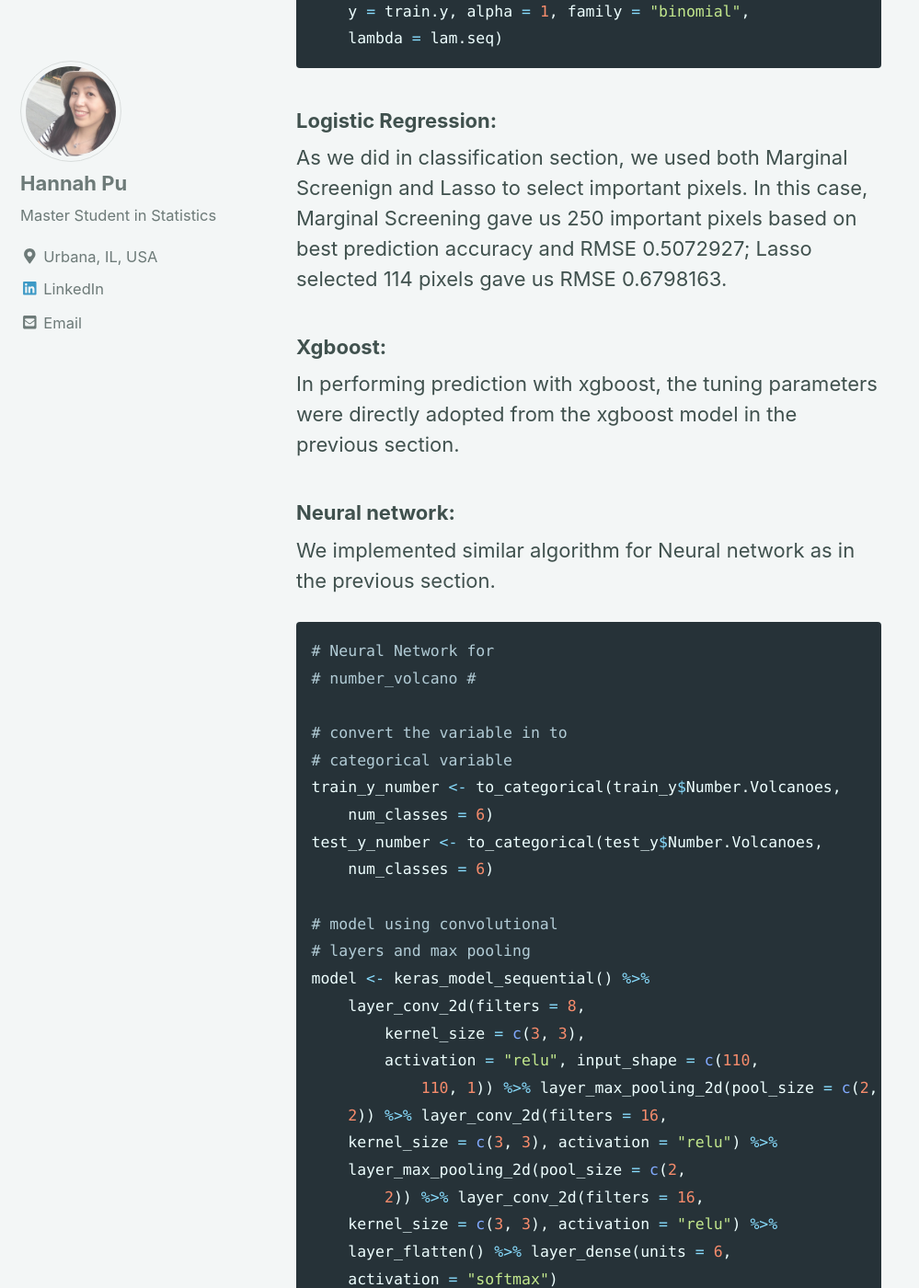
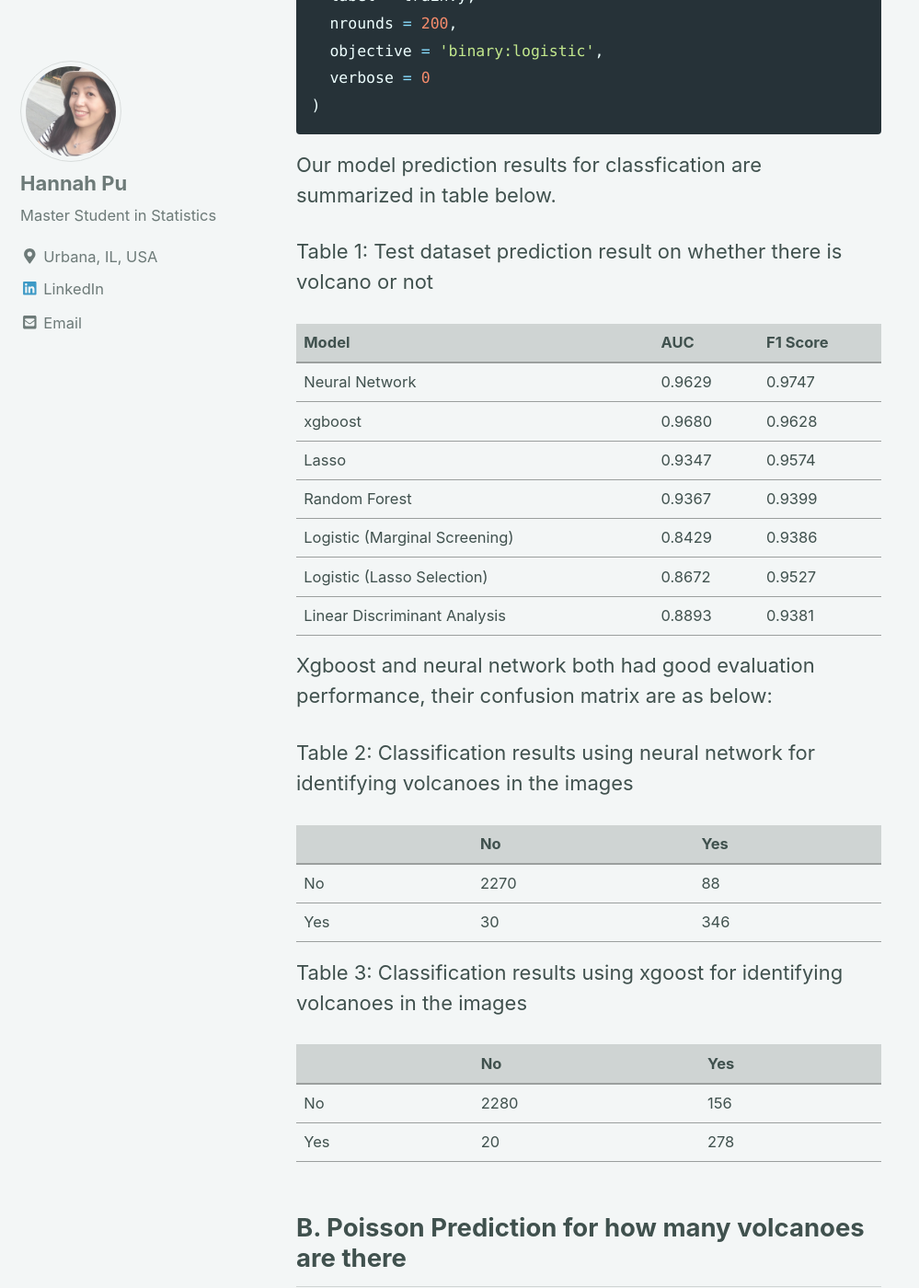
Before and after one commit to hannahpu/hannahpu.github.io, a Jekyll site: the page built from _posts/2018-12-24-project432.md, in a window 1280 px wide and 1400 px high, scrolled down 18590 px. Shown: the whole window at 92% size, without its empty margins (0-999 px from the left). Built offline with Jekyll 4.4.1, drawn with Linux system fonts in a browser that asks for light colours; cached includes are drawn as plain includes; nearby versions of some CDN libraries; some of the changed text lies outside the part shown.

Commit message:
edit project432

````diff
--- a/_posts/2018-12-24-project432.md
+++ b/_posts/2018-12-24-project432.md
@@ -18,10 +18,10 @@
 
 It is well known that Venus is the closest planet to Earth. However, the surface of Venus is obscured by layers of thick cloud cover. It was until NASA's Magellan spacecraft was launched off for a mission to Venus on May 4, 1989 that the first detailed information about the surface of Venus was revealed. The mission mapped surfaces of Venus and image recorded most 98% of Venus surface. Dr. King in his article *Volcanoes on Venus* has mentioned that "volcanic activity is the dominant process for shaping the landscape of Venus, with over 90% of the planet's surface being covered by lava flows and shield volcanoes". Based on the images of volcanoes on Venus, we aim to construct prediction model to identify whether an image contains volcanoes or not, and how many volcanoes are there. **Figure 1** is a simulated color image of the surface of Venus created by NASA using radar topography data acquired by the Magellan spacecraft.
 
-<img src="images/venus-volcanoes-landscape.jpg" alt="Volcanoes on Venus" width="250px" />
-<p class="caption">
-Volcanoes on Venus
-</p>
+<figure>
+<img src="/assets/images/project/project432/venus-volcanoes-landscape.jpg" width="100" height = "100">
+<figcaption>Fig. 1. Volcanoes on Venus</figcaption>
+</figure>
 
 ### Data Source Information
 
@@ -144,41 +144,62 @@
 ```
 
 <figure class="half">
-    <img src="/assets/images/project/figure-markdown_github/unnamed-chunk-7-1.png">
-    <img src="/assets/images/project/figure-markdown_github/unnamed-chunk-8-1.png">
-<figcaption>Images with 1 Volcanoe. Left: Obs 10 Type: 1 Radius: 22.02. Right: Obs 39 Type: 2 Radius: 19.31.</figcaption>
+    <img src="/assets/images/project/project432/unnamed-chunk-7-1.png">
+    <img src="/assets/images/project/project432/unnamed-chunk-8-1.png">
+<figcaption>Images with 1 Volcanoe.  <br /> Left: Fig. 2. Obs 10 Type: 1 Radius: 22.02. <br />  Right: Fig. 3. Obs 39 Type: 2 Radius: 19.31.</figcaption>
 </figure>
 
+<figure class="half">
+<img src="/assets/images/project/project432/unnamed-chunk-9-1.png">
+<img src="/assets/images/project/project432/unnamed-chunk-10-1.png">
+<figcaption>Images with 1 Volcanoe. <br />  Left: Fig. 4. Obs 1 Type: 3 Radius: 17.46. <br />  Right: Fig. 5. Obs 30 Type: 4 Radius: 6.40.</figcaption>
+</figure>
 
-![Obs 10 Type: 1 Radius: 22.02 Number Volcanoes: 1](/assets/images/project/figure-markdown_github/unnamed-chunk-7-1.png)
-*Obs 10 Type: 1 Radius: 22.02 Number Volcanoes: 1*
-
-![Obs 39 Type: 2 Radius: 19.31 Number Volcanoes: 1](/assets/images/project/figure-markdown_github/unnamed-chunk-8-1.png)
-
-![Obs 1 Type: 3 Radius: 17.46 Number of Volcanoes: 1](/assets/images/project/figure-markdown_github/unnamed-chunk-9-1.png)
-
-![Obs 30 Type: 4 Radius: 6.40 Number Volcanoes: 1](/assets/images/project/figure-markdown_github/unnamed-chunk-10-1.png)
-
-![Obs 289 Type: 1 Radius: 11.05 Number Volcanoes: 2](/assets/images/project/figure-markdown_github/unnamed-chunk-11-1.png)
-
-![Obs 2 No Volcano](/assets/images/project/figure-markdown_github/unnamed-chunk-12-1.png)
+<figure class = "half">
+<img src="/assets/images/project/project432/unnamed-chunk-11-1.png">
+<img src="/assets/images/project/project432/unnamed-chunk-12-1.png">
+<figcaption>Left: Fig.6. Image with 2 Volcanoe. Obs 289 Type: 1 Radius: 11.05;  <br />  Right: Fig. 7. Image with no Volcanoe. Obs 2.</figcaption>
+</figure>
 
 ### Data Summary
 
 To facilitate the analysis process and explore the data, we have summarized the data. The `ggplot` has been used to visualize the training set labels. **Figure 8** shows that only 1000 images in the training dataset have volcanoes. **Figure 9** shows that within 1000 images that have volcanoes, how clearly we can identify the volcanoes. **Figure 10** shows how many volcanoes there are in each image. The number of volcanoes ranges from 0 to 5.
 
-![How many images have volcanoes?](/assets/images/project/figure-markdown_github/unnamed-chunk-13-1.png)
 
-![How clealy can we identify the volcanoes?](/assets/images/project/figure-markdown_github/unnamed-chunk-14-1.png)
+<figure  class="third">
+<img src="/assets/images/project/project432/unnamed-chunk-13-1.png">
+<img src="/assets/images/project/project432/unnamed-chunk-14-1.png">
+<img src="/assets/images/project/project432/unnamed-chunk-15-1.png">
+<figcaption>Left: Fig. 8. How many images have volcanoes? <br /> Middle: Fig.9. How clealy can we identify the volcanoes? <br /> Right: Fig. 10. How many volcanoes are there in each image?  </figcaption>
+</figure>
 
-![How many volcanoes are there in each image?](/assets/images/project/figure-markdown_github/unnamed-chunk-15-1.png) \#\# III. METHODOLOGY & ANALYSIS
+
+III. METHODOLOGY & ANALYSIS
+--------------------
 
 As the project data is image data, preprocessing was not neccessary to fit model. We studied in performing two types of prediction. The first type is to predict of whether there is volcanoe or not, we constructed simple prediction models and advanced models, which are discussed in detail later on. For evaluation metric for these models, as references has indicated that uncertainty exists in the identification of volcanoes in the images, we used AUC (Area under the ROC, receiver operating characteristic) and F1 score. AUC and F1 score provides overall performance measure of classifcation. the second type of prediction is to predict how many volcanoes there are, root mean square error (RMSE) was used for logistic, lasso, and xgboost and AUC was used for neural network. Models used for these two types of prediction are summarized as the following table.
+
+| Model                                         |  Predict if have volcano  | Predict num of volcanoes |
+| -------------------------------------| --------------------------- | ----------------------------- |
+| Neural Network                          |    V                                  |  V                                       |
+| xgboost                                      |    V                                  |  V                                       |
+| Lasso                                         |     V                                  |  V                                       |
+| Random Forest                          |     V                                  |                                           |
+| Logistic (Marginal Screening)    |     V                                  |  V                                       |
+| Logistic (Lasso Selection)         |     V                                  |  V                                       |
+| Linear Discriminant Analysis     |     V                                  |                                           |
+
 
 A. Classification for if there is any volcano
 ---------------------------------------------
 
 Prior to using supervised learning methods, we applied kmeans clustering to the train dataset to see whether the pixels could accurately cluster the training dataset into 2 clusters. We used `kmeans` function with 2 centers and 20 random sets. The confusion matrix of the clusering result are as following, it can be seen that by simply clustering the pixels, it is difficult to cluster the observations into 2 groups.
+
+| Cluster \ Label    |  0            |  1      |
+| ------------------- | ---------- | ------ |
+| 1                          |    5810    |  999  |
+| 2                          |    190      |  1      |
+
 
 ### Linear Dicriminant Analysis (LDA) and Quadratic Discriminant Analysis (QDA)
 
@@ -238,10 +259,10 @@
 
 **Figure 11** shows the result of the first neural network model which is designed to classify whether an image contains a volcano. The model used 20% of the training data as validation data.
 
-<img src="neural_network.png" alt="Neural Network to classify whether an image contains volcanoes" width="250px" />
-<p class="caption">
-Neural Network to classify whether an image contains volcanoes
-</p>
+<figure>
+<img src="/assets/images/project/project432/neural_network.png" width="250px" />
+<figcaption>Fig. 11. Neural Network to classify whether an image contains volcanoes</figcaption>
+</figure>
 
 The loss function and accuracy:
 
@@ -277,15 +298,15 @@
     revC = T, col = pal)
 ```
 
-<img src="rfimport.png" alt="Variable Importance in Random Forest" width="250px" />
-<p class="caption">
-Variable Importance in Random Forest
-</p>
+<figure>
+<img src="/assets/images/project/project432/rfimport.png" width="250px" />
+<figcaption>Fig. 12. Variable Importance in Random Forest</figcaption>
+</figure>
 
-<img src="rf_heatmap.png" alt="The Random Forest variable importance heatmap" width="250px" />
-<p class="caption">
-The Random Forest variable importance heatmap
-</p>
+<figure>
+<img src="/assets/images/project/project432/rf_heatmap.png" width="250px" />
+<figcaption>Fig. 13. Random Forest variable importance heatmap</figcaption>
+</figure>
 
 ### Xgboost
 
@@ -313,7 +334,37 @@
 
 Our model prediction results for classfication are summarized in table below.
 
+Table 1: Test dataset prediction result on whether there is volcano or not
+
+| Model                                         |  AUC                               | F1 Score      |
+| -------------------------------------| --------------------------- | -------------- |
+| Neural Network                          |    0.9629                          |  0.9747        |
+| xgboost                                      |    0.9680                          |  0.9628        |
+| Lasso                                         |     0.9347                          |  0.9574        |
+| Random Forest                          |     0.9367                          |  0.9399        |
+| Logistic (Marginal Screening)    |     0.8429                          |  0.9386         |
+| Logistic (Lasso Selection)         |     0.8672                           |  0.9527        |
+| Linear Discriminant Analysis     |     0.8893                           |   0.9381       |
+
+
 Xgboost and neural network both had good evaluation performance, their confusion matrix are as below:
+
+Table 2: Classification results using neural network for identifying volcanoes in the images
+
+|                            |  No            |  Yes      |
+| -------------------| ------------ | --------- |
+| No                      |    2270       | 88         |
+| Yes                     |    30           |  346      |
+
+Table 3: Classification results using xgoost for identifying volcanoes in the images
+
+|                            |  No            |  Yes      |
+| -------------------| ------------ | --------- |
+| No                      |    2280       | 156       |
+| Yes                     |    20           |  278      |
+
+
+
 
 B. Poisson Prediction for how many volcanoes are there
 ------------------------------------------------------
@@ -402,10 +453,10 @@
 
 **Figure 14** shows the result of the second neural network model which is designed to classify whether an image contains at least one volcano. The model, similar to the first one, used 20% of the training data as validation data.
 
-<img src="neural_network_number.png" alt="Neural Network to classify how many volcanoes in each image" width="250px" />
-<p class="caption">
-Neural Network to classify how many volcanoes in each image
-</p>
+<figure>
+<img src="/assets/images/project/project432/neural_network_number.png" width="250px" />
+<figcaption>Fig. 14. Neural Network to classify how many volcanoes in each image</figcaption>
+</figure>
 
 The loss function and accuracy:
 
@@ -416,6 +467,23 @@
     ## [1] 0.9297732
 
 Our model prediction results for Poisson count prediction are summarized in table below. It can be seen that xgboost model has the lowest RMSE. As the neural network was a classification model, RMSE was not calculated. Instead, its confusion matrix are shown below. The number of volcanoes in images in the test set ranges from 0 to 2. However, in our classification, the neural network identifies 12 images having 3 volcanoes. Other than that, the neural network yielded a good result.
+
+Table 4: Test dataset prediction result on how many volcanoes there are in the images
+
+| Model                 |  RMSE           |
+| ------------------- | --------------- |
+| Logistic               |    0.5073        |
+| xgboost              |    0.0613        |
+| Lasso                  |    0.4613        |
+
+
+Table 5: Classification results using neural network for identifying the number of volcanoes in the images
+
+| Model                 |  0            |  1      |
+| ------------------- | ---------- | ------ |
+| 1                          |    5810    |  999  |
+| 2                          |    190      |  1      |
+
 
 c. Variable selection methods
 -----------------------------
@@ -436,25 +504,17 @@
 
 By applying those two different selection methods, we found the accuracy of Lasso selection is higher for classification; while for Poisson prediction, Marginal Screening selection performs better.
 
-<img src="M_C.png" alt="The Marginal Screening index for classification" width="250px" />
-<p class="caption">
-The Marginal Screening index for classification
-</p>
+<figure class = "half">
+<img src="/assets/images/project/project432/M_C.png" width="250px" />
+<img src="/assets/images/project/project432/Lasso_C.png" width="250px" />
+<figcaption>Left: Fig. 15. The Marginal Screening index for classification; <br /> Right: Fig. 16. The Lasso index for classification</figcaption>
+</figure>
 
-<img src="Lasso_C.png" alt="The Lasso index for classification" width="250px" />
-<p class="caption">
-The Lasso index for classification
-</p>
-
-<img src="M_p.png" alt="The Marginal Screening index for Poisson prediction" width="250px" />
-<p class="caption">
-The Marginal Screening index for Poisson prediction
-</p>
-
-<img src="lasso_P.png" alt="The Lasso index for Poisson prediction" width="250px" />
-<p class="caption">
-The Lasso index for Poisson prediction
-</p>
+<figure class = "half">
+<img src="/assets/images/project/project432/M_p.png" width="250px" />
+<img src="/assets/images/project/project432/lasso_P.png" width="250px" />
+<figcaption>Left: Fig. 17. The Marginal Screening index for Poisson prediction; <br /> Right: Fig. 16. The Lasso index for Poisson prediction</figcaption>
+</figure>
 
 Hence, for classification, lasso's variable selection with more spread pixels made more sense because Marginal Screening's centered selection might ignore some important pixels at the edges. For Poisson prediction, we prefer the Marginal Screening since the smaller number of pixels selected by Lasso regression would omit some important information.
 
````
Also changed, not shown: other parts of _posts/2018-12-24-project432.md (+2 -2 lines), assets/images/project/project432/Lasso_C.png (renamed from assets/images/project/figure-markdown_github/Lasso_C.png), assets/images/project/project432/M_C.png (renamed from assets/images/project/figure-markdown_github/M_C.png), assets/images/project/project432/M_p.png (renamed from assets/images/project/figure-markdown_github/M_p.png), assets/images/project/project432/lasso_P.png (renamed from assets/images/project/figure-markdown_github/lasso_P.png), assets/images/project/project432/neural_network.png (renamed from assets/images/project/figure-markdown_github/neural_network.png), assets/images/project/project432/neural_network_number.png (renamed from assets/images/project/figure-markdown_github/neural_network_number.png), assets/images/project/project432/rf_heatmap.png (renamed from assets/images/project/figure-markdown_github/rf_heatmap.png), assets/images/project/project432/rfimport.png (renamed from assets/images/project/figure-markdown_github/rfimport.png), assets/images/project/project432/unnamed-chunk-10-1.png (renamed from assets/images/project/figure-markdown_github/unnamed-chunk-10-1.png), assets/images/project/project432/unnamed-chunk-11-1.png (renamed from assets/images/project/figure-markdown_github/unnamed-chunk-11-1.png), assets/images/project/project432/unnamed-chunk-12-1.png (renamed from assets/images/project/figure-markdown_github/unnamed-chunk-12-1.png), assets/images/project/project432/unnamed-chunk-13-1.png (renamed from assets/images/project/figure-markdown_github/unnamed-chunk-13-1.png), assets/images/project/project432/unnamed-chunk-14-1.png (renamed from assets/images/project/figure-markdown_github/unnamed-chunk-14-1.png), 5 more files.
